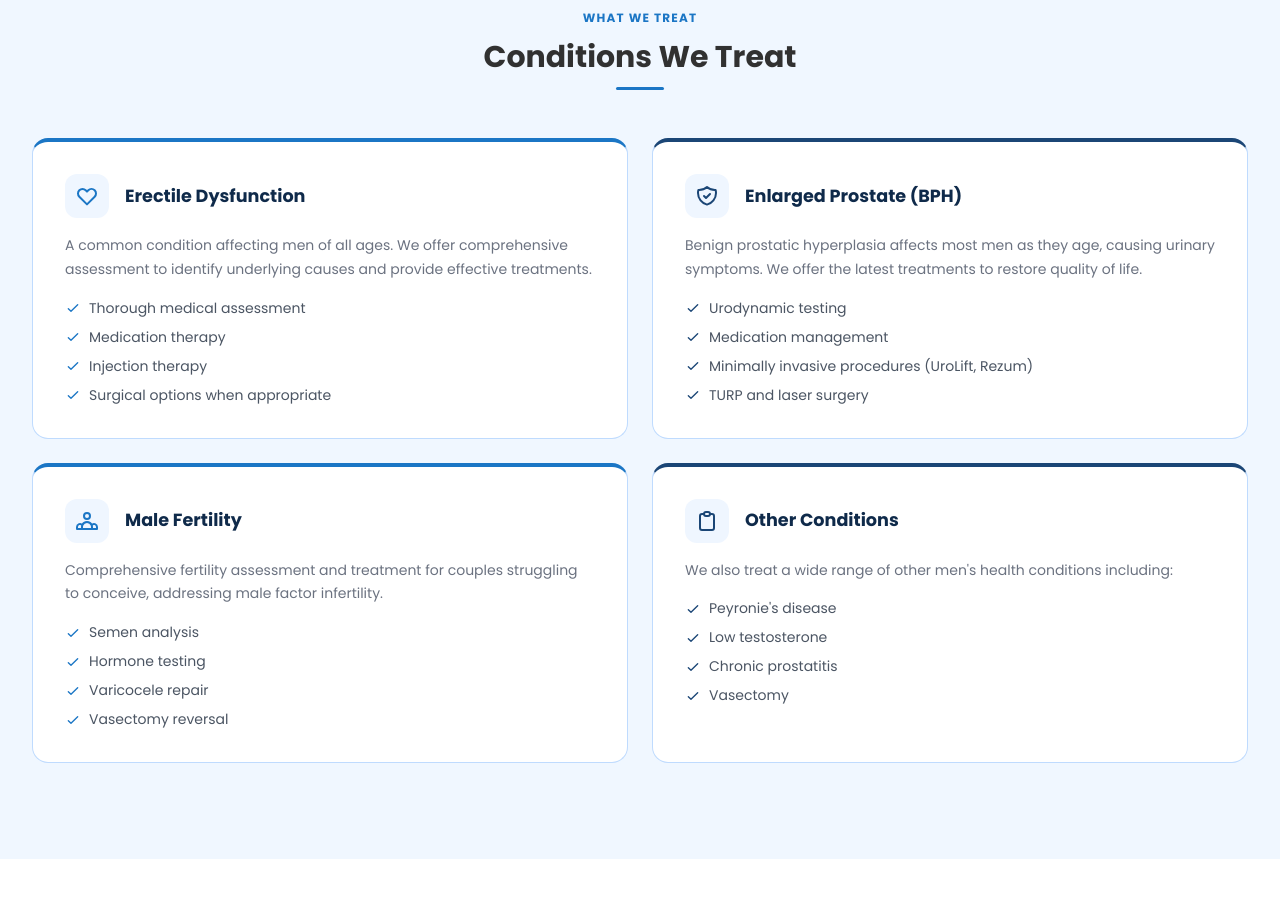
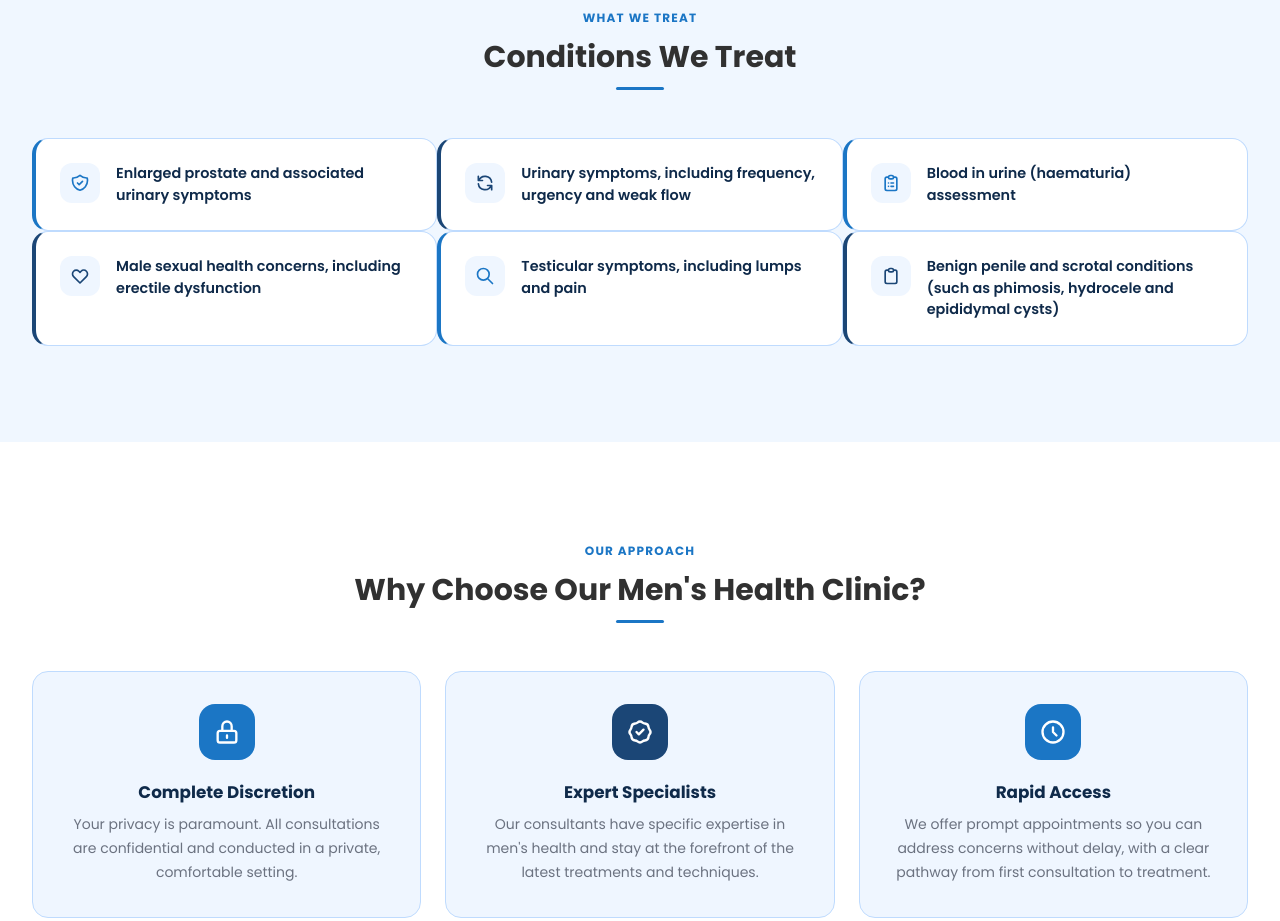
Before and after one commit to charlotterosebowen90/lus-website, a website: page conditions/mens-health.html in a window 1280 px wide. Shown: the part 1220-2141 px from the top of the page. Drawn offline with Linux system fonts and the light colour scheme.

Commit message:
Update Men's Health conditions list to focused clinical conditions
Co-Authored-By: Claude Sonnet 4.6 <noreply@anthropic.com>

```diff
--- a/conditions/mens-health.html
+++ b/conditions/mens-health.html
@@ -257,73 +257,42 @@
         <div style="width:3rem;height:3px;background:#1b76c5;border-radius:9999px;margin:0 auto;"></div>
       </div>
 
-      <div class="grid md:grid-cols-2 gap-6">
-        <!-- Erectile Dysfunction -->
-        <div style="background:#fff;border:1px solid #bfdbfe;border-top:4px solid #1b76c5;border-radius:1rem;padding:2rem;transition:box-shadow 0.2s;" onmouseover="this.style.boxShadow='0 8px 24px rgba(27,118,197,0.12)'" onmouseout="this.style.boxShadow='none'">
-          <div style="display:flex;align-items:center;gap:1rem;margin-bottom:1rem;">
-            <div style="width:44px;height:44px;border-radius:0.75rem;background:#eff6ff;display:flex;align-items:center;justify-content:center;flex-shrink:0;">
-              <svg class="w-6 h-6" style="color:#1b76c5;" fill="none" stroke="currentColor" viewBox="0 0 24 24"><path stroke-linecap="round" stroke-linejoin="round" stroke-width="2" d="M4.318 6.318a4.5 4.5 0 000 6.364L12 20.364l7.682-7.682a4.5 4.5 0 00-6.364-6.364L12 7.636l-1.318-1.318a4.5 4.5 0 00-6.364 0z"/></svg>
-            </div>
-            <h3 style="font-size:1.1rem;font-weight:700;color:#0f2a4a;">Erectile Dysfunction</h3>
+      <div class="grid md:grid-cols-2 lg:grid-cols-3 gap-5">
+        <div style="background:#fff;border:1px solid #bfdbfe;border-left:4px solid #1b76c5;border-radius:1rem;padding:1.5rem;display:flex;align-items:flex-start;gap:1rem;transition:box-shadow 0.2s;" onmouseover="this.style.boxShadow='0 6px 20px rgba(27,118,197,0.12)'" onmouseout="this.style.boxShadow='none'">
+          <div style="width:40px;height:40px;border-radius:0.75rem;background:#eff6ff;display:flex;align-items:center;justify-content:center;flex-shrink:0;">
+            <svg class="w-5 h-5" style="color:#1b76c5;" fill="none" stroke="currentColor" viewBox="0 0 24 24"><path stroke-linecap="round" stroke-linejoin="round" stroke-width="2" d="M9 12l2 2 4-4m5.618-4.016A11.955 11.955 0 0112 2.944a11.955 11.955 0 01-8.618 3.04A12.02 12.02 0 003 9c0 5.591 3.824 10.29 9 11.622 5.176-1.332 9-6.03 9-11.622 0-1.042-.133-2.052-.382-3.016z"/></svg>
           </div>
-          <p style="color:#6b7280;font-size:0.875rem;line-height:1.7;margin-bottom:1rem;">A common condition affecting men of all ages. We offer comprehensive assessment to identify underlying causes and provide effective treatments.</p>
-          <ul class="space-y-2">
-            <li style="display:flex;align-items:center;gap:0.5rem;font-size:0.875rem;color:#4b5563;"><svg class="w-4 h-4 flex-shrink-0" style="color:#1b76c5;" fill="none" stroke="currentColor" viewBox="0 0 24 24"><path stroke-linecap="round" stroke-linejoin="round" stroke-width="2" d="M5 13l4 4L19 7"/></svg>Thorough medical assessment</li>
-            <li style="display:flex;align-items:center;gap:0.5rem;font-size:0.875rem;color:#4b5563;"><svg class="w-4 h-4 flex-shrink-0" style="color:#1b76c5;" fill="none" stroke="currentColor" viewBox="0 0 24 24"><path stroke-linecap="round" stroke-linejoin="round" stroke-width="2" d="M5 13l4 4L19 7"/></svg>Medication therapy</li>
-            <li style="display:flex;align-items:center;gap:0.5rem;font-size:0.875rem;color:#4b5563;"><svg class="w-4 h-4 flex-shrink-0" style="color:#1b76c5;" fill="none" stroke="currentColor" viewBox="0 0 24 24"><path stroke-linecap="round" stroke-linejoin="round" stroke-width="2" d="M5 13l4 4L19 7"/></svg>Injection therapy</li>
-            <li style="display:flex;align-items:center;gap:0.5rem;font-size:0.875rem;color:#4b5563;"><svg class="w-4 h-4 flex-shrink-0" style="color:#1b76c5;" fill="none" stroke="currentColor" viewBox="0 0 24 24"><path stroke-linecap="round" stroke-linejoin="round" stroke-width="2" d="M5 13l4 4L19 7"/></svg>Surgical options when appropriate</li>
-          </ul>
+          <p style="font-size:0.9rem;font-weight:600;color:#0f2a4a;line-height:1.5;">Enlarged prostate and associated urinary symptoms</p>
         </div>
-
-        <!-- Enlarged Prostate (BPH) -->
-        <div style="background:#fff;border:1px solid #bfdbfe;border-top:4px solid #1b4676;border-radius:1rem;padding:2rem;transition:box-shadow 0.2s;" onmouseover="this.style.boxShadow='0 8px 24px rgba(27,70,118,0.12)'" onmouseout="this.style.boxShadow='none'">
-          <div style="display:flex;align-items:center;gap:1rem;margin-bottom:1rem;">
-            <div style="width:44px;height:44px;border-radius:0.75rem;background:#eff6ff;display:flex;align-items:center;justify-content:center;flex-shrink:0;">
-              <svg class="w-6 h-6" style="color:#1b4676;" fill="none" stroke="currentColor" viewBox="0 0 24 24"><path stroke-linecap="round" stroke-linejoin="round" stroke-width="2" d="M9 12l2 2 4-4m5.618-4.016A11.955 11.955 0 0112 2.944a11.955 11.955 0 01-8.618 3.04A12.02 12.02 0 003 9c0 5.591 3.824 10.29 9 11.622 5.176-1.332 9-6.03 9-11.622 0-1.042-.133-2.052-.382-3.016z"/></svg>
-            </div>
-            <h3 style="font-size:1.1rem;font-weight:700;color:#0f2a4a;">Enlarged Prostate (BPH)</h3>
+        <div style="background:#fff;border:1px solid #bfdbfe;border-left:4px solid #1b4676;border-radius:1rem;padding:1.5rem;display:flex;align-items:flex-start;gap:1rem;transition:box-shadow 0.2s;" onmouseover="this.style.boxShadow='0 6px 20px rgba(27,70,118,0.12)'" onmouseout="this.style.boxShadow='none'">
+          <div style="width:40px;height:40px;border-radius:0.75rem;background:#eff6ff;display:flex;align-items:center;justify-content:center;flex-shrink:0;">
+            <svg class="w-5 h-5" style="color:#1b4676;" fill="none" stroke="currentColor" viewBox="0 0 24 24"><path stroke-linecap="round" stroke-linejoin="round" stroke-width="2" d="M4 4v5h.582m15.356 2A8.001 8.001 0 004.582 9m0 0H9m11 11v-5h-.581m0 0a8.003 8.003 0 01-15.357-2m15.357 2H15"/></svg>
           </div>
-          <p style="color:#6b7280;font-size:0.875rem;line-height:1.7;margin-bottom:1rem;">Benign prostatic hyperplasia affects most men as they age, causing urinary symptoms. We offer the latest treatments to restore quality of life.</p>
-          <ul class="space-y-2">
-            <li style="display:flex;align-items:center;gap:0.5rem;font-size:0.875rem;color:#4b5563;"><svg class="w-4 h-4 flex-shrink-0" style="color:#1b4676;" fill="none" stroke="currentColor" viewBox="0 0 24 24"><path stroke-linecap="round" stroke-linejoin="round" stroke-width="2" d="M5 13l4 4L19 7"/></svg>Urodynamic testing</li>
-            <li style="display:flex;align-items:center;gap:0.5rem;font-size:0.875rem;color:#4b5563;"><svg class="w-4 h-4 flex-shrink-0" style="color:#1b4676;" fill="none" stroke="currentColor" viewBox="0 0 24 24"><path stroke-linecap="round" stroke-linejoin="round" stroke-width="2" d="M5 13l4 4L19 7"/></svg>Medication management</li>
-            <li style="display:flex;align-items:center;gap:0.5rem;font-size:0.875rem;color:#4b5563;"><svg class="w-4 h-4 flex-shrink-0" style="color:#1b4676;" fill="none" stroke="currentColor" viewBox="0 0 24 24"><path stroke-linecap="round" stroke-linejoin="round" stroke-width="2" d="M5 13l4 4L19 7"/></svg>Minimally invasive procedures (UroLift, Rezum)</li>
-            <li style="display:flex;align-items:center;gap:0.5rem;font-size:0.875rem;color:#4b5563;"><svg class="w-4 h-4 flex-shrink-0" style="color:#1b4676;" fill="none" stroke="currentColor" viewBox="0 0 24 24"><path stroke-linecap="round" stroke-linejoin="round" stroke-width="2" d="M5 13l4 4L19 7"/></svg>TURP and laser surgery</li>
-          </ul>
+          <p style="font-size:0.9rem;font-weight:600;color:#0f2a4a;line-height:1.5;">Urinary symptoms, including frequency, urgency and weak flow</p>
         </div>
-
-        <!-- Male Fertility -->
-        <div style="background:#fff;border:1px solid #bfdbfe;border-top:4px solid #1b76c5;border-radius:1rem;padding:2rem;transition:box-shadow 0.2s;" onmouseover="this.style.boxShadow='0 8px 24px rgba(27,118,197,0.12)'" onmouseout="this.style.boxShadow='none'">
-          <div style="display:flex;align-items:center;gap:1rem;margin-bottom:1rem;">
-            <div style="width:44px;height:44px;border-radius:0.75rem;background:#eff6ff;display:flex;align-items:center;justify-content:center;flex-shrink:0;">
-              <svg class="w-6 h-6" style="color:#1b76c5;" fill="none" stroke="currentColor" viewBox="0 0 24 24"><path stroke-linecap="round" stroke-linejoin="round" stroke-width="2" d="M17 20h5v-2a3 3 0 00-5.356-1.857M17 20H7m10 0v-2c0-.656-.126-1.283-.356-1.857M7 20H2v-2a3 3 0 015.356-1.857M7 20v-2c0-.656.126-1.283.356-1.857m0 0a5.002 5.002 0 019.288 0M15 7a3 3 0 11-6 0 3 3 0 016 0z"/></svg>
-            </div>
-            <h3 style="font-size:1.1rem;font-weight:700;color:#0f2a4a;">Male Fertility</h3>
+        <div style="background:#fff;border:1px solid #bfdbfe;border-left:4px solid #1b76c5;border-radius:1rem;padding:1.5rem;display:flex;align-items:flex-start;gap:1rem;transition:box-shadow 0.2s;" onmouseover="this.style.boxShadow='0 6px 20px rgba(27,118,197,0.12)'" onmouseout="this.style.boxShadow='none'">
+          <div style="width:40px;height:40px;border-radius:0.75rem;background:#eff6ff;display:flex;align-items:center;justify-content:center;flex-shrink:0;">
+            <svg class="w-5 h-5" style="color:#1b76c5;" fill="none" stroke="currentColor" viewBox="0 0 24 24"><path stroke-linecap="round" stroke-linejoin="round" stroke-width="2" d="M9 5H7a2 2 0 00-2 2v12a2 2 0 002 2h10a2 2 0 002-2V7a2 2 0 00-2-2h-2M9 5a2 2 0 002 2h2a2 2 0 002-2M9 5a2 2 0 012-2h2a2 2 0 012 2m-3 7h3m-3 4h3m-6-4h.01M9 16h.01"/></svg>
           </div>
-          <p style="color:#6b7280;font-size:0.875rem;line-height:1.7;margin-bottom:1rem;">Comprehensive fertility assessment and treatment for couples struggling to conceive, addressing male factor infertility.</p>
-          <ul class="space-y-2">
-            <li style="display:flex;align-items:center;gap:0.5rem;font-size:0.875rem;color:#4b5563;"><svg class="w-4 h-4 flex-shrink-0" style="color:#1b76c5;" fill="none" stroke="currentColor" viewBox="0 0 24 24"><path stroke-linecap="round" stroke-linejoin="round" stroke-width="2" d="M5 13l4 4L19 7"/></svg>Semen analysis</li>
-            <li style="display:flex;align-items:center;gap:0.5rem;font-size:0.875rem;color:#4b5563;"><svg class="w-4 h-4 flex-shrink-0" style="color:#1b76c5;" fill="none" stroke="currentColor" viewBox="0 0 24 24"><path stroke-linecap="round" stroke-linejoin="round" stroke-width="2" d="M5 13l4 4L19 7"/></svg>Hormone testing</li>
-            <li style="display:flex;align-items:center;gap:0.5rem;font-size:0.875rem;color:#4b5563;"><svg class="w-4 h-4 flex-shrink-0" style="color:#1b76c5;" fill="none" stroke="currentColor" viewBox="0 0 24 24"><path stroke-linecap="round" stroke-linejoin="round" stroke-width="2" d="M5 13l4 4L19 7"/></svg>Varicocele repair</li>
-            <li style="display:flex;align-items:center;gap:0.5rem;font-size:0.875rem;color:#4b5563;"><svg class="w-4 h-4 flex-shrink-0" style="color:#1b76c5;" fill="none" stroke="currentColor" viewBox="0 0 24 24"><path stroke-linecap="round" stroke-linejoin="round" stroke-width="2" d="M5 13l4 4L19 7"/></svg>Vasectomy reversal</li>
-          </ul>
+          <p style="font-size:0.9rem;font-weight:600;color:#0f2a4a;line-height:1.5;">Blood in urine (haematuria) assessment</p>
         </div>
-
-        <!-- Other Conditions -->
-        <div style="background:#fff;border:1px solid #bfdbfe;border-top:4px solid #1b4676;border-radius:1rem;padding:2rem;transition:box-shadow 0.2s;" onmouseover="this.style.boxShadow='0 8px 24px rgba(27,70,118,0.12)'" onmouseout="this.style.boxShadow='none'">
-          <div style="display:flex;align-items:center;gap:1rem;margin-bottom:1rem;">
-            <div style="width:44px;height:44px;border-radius:0.75rem;background:#eff6ff;display:flex;align-items:center;justify-content:center;flex-shrink:0;">
-              <svg class="w-6 h-6" style="color:#1b4676;" fill="none" stroke="currentColor" viewBox="0 0 24 24"><path stroke-linecap="round" stroke-linejoin="round" stroke-width="2" d="M9 5H7a2 2 0 00-2 2v12a2 2 0 002 2h10a2 2 0 002-2V7a2 2 0 00-2-2h-2M9 5a2 2 0 002 2h2a2 2 0 002-2M9 5a2 2 0 012-2h2a2 2 0 012 2"/></svg>
-            </div>
-            <h3 style="font-size:1.1rem;font-weight:700;color:#0f2a4a;">Other Conditions</h3>
+        <div style="background:#fff;border:1px solid #bfdbfe;border-left:4px solid #1b4676;border-radius:1rem;padding:1.5rem;display:flex;align-items:flex-start;gap:1rem;transition:box-shadow 0.2s;" onmouseover="this.style.boxShadow='0 6px 20px rgba(27,70,118,0.12)'" onmouseout="this.style.boxShadow='none'">
+          <div style="width:40px;height:40px;border-radius:0.75rem;background:#eff6ff;display:flex;align-items:center;justify-content:center;flex-shrink:0;">
+            <svg class="w-5 h-5" style="color:#1b4676;" fill="none" stroke="currentColor" viewBox="0 0 24 24"><path stroke-linecap="round" stroke-linejoin="round" stroke-width="2" d="M4.318 6.318a4.5 4.5 0 000 6.364L12 20.364l7.682-7.682a4.5 4.5 0 00-6.364-6.364L12 7.636l-1.318-1.318a4.5 4.5 0 00-6.364 0z"/></svg>
           </div>
-          <p style="color:#6b7280;font-size:0.875rem;line-height:1.7;margin-bottom:1rem;">We also treat a wide range of other men's health conditions including:</p>
-          <ul class="space-y-2">
-            <li style="display:flex;align-items:center;gap:0.5rem;font-size:0.875rem;color:#4b5563;"><svg class="w-4 h-4 flex-shrink-0" style="color:#1b4676;" fill="none" stroke="currentColor" viewBox="0 0 24 24"><path stroke-linecap="round" stroke-linejoin="round" stroke-width="2" d="M5 13l4 4L19 7"/></svg>Peyronie's disease</li>
-            <li style="display:flex;align-items:center;gap:0.5rem;font-size:0.875rem;color:#4b5563;"><svg class="w-4 h-4 flex-shrink-0" style="color:#1b4676;" fill="none" stroke="currentColor" viewBox="0 0 24 24"><path stroke-linecap="round" stroke-linejoin="round" stroke-width="2" d="M5 13l4 4L19 7"/></svg>Low testosterone</li>
-            <li style="display:flex;align-items:center;gap:0.5rem;font-size:0.875rem;color:#4b5563;"><svg class="w-4 h-4 flex-shrink-0" style="color:#1b4676;" fill="none" stroke="currentColor" viewBox="0 0 24 24"><path stroke-linecap="round" stroke-linejoin="round" stroke-width="2" d="M5 13l4 4L19 7"/></svg>Chronic prostatitis</li>
-            <li style="display:flex;align-items:center;gap:0.5rem;font-size:0.875rem;color:#4b5563;"><svg class="w-4 h-4 flex-shrink-0" style="color:#1b4676;" fill="none" stroke="currentColor" viewBox="0 0 24 24"><path stroke-linecap="round" stroke-linejoin="round" stroke-width="2" d="M5 13l4 4L19 7"/></svg>Vasectomy</li>
-          </ul>
+          <p style="font-size:0.9rem;font-weight:600;color:#0f2a4a;line-height:1.5;">Male sexual health concerns, including erectile dysfunction</p>
+        </div>
+        <div style="background:#fff;border:1px solid #bfdbfe;border-left:4px solid #1b76c5;border-radius:1rem;padding:1.5rem;display:flex;align-items:flex-start;gap:1rem;transition:box-shadow 0.2s;" onmouseover="this.style.boxShadow='0 6px 20px rgba(27,118,197,0.12)'" onmouseout="this.style.boxShadow='none'">
+          <div style="width:40px;height:40px;border-radius:0.75rem;background:#eff6ff;display:flex;align-items:center;justify-content:center;flex-shrink:0;">
+            <svg class="w-5 h-5" style="color:#1b76c5;" fill="none" stroke="currentColor" viewBox="0 0 24 24"><path stroke-linecap="round" stroke-linejoin="round" stroke-width="2" d="M21 21l-6-6m2-5a7 7 0 11-14 0 7 7 0 0114 0z"/></svg>
+          </div>
+          <p style="font-size:0.9rem;font-weight:600;color:#0f2a4a;line-height:1.5;">Testicular symptoms, including lumps and pain</p>
+        </div>
+        <div style="background:#fff;border:1px solid #bfdbfe;border-left:4px solid #1b4676;border-radius:1rem;padding:1.5rem;display:flex;align-items:flex-start;gap:1rem;transition:box-shadow 0.2s;" onmouseover="this.style.boxShadow='0 6px 20px rgba(27,70,118,0.12)'" onmouseout="this.style.boxShadow='none'">
+          <div style="width:40px;height:40px;border-radius:0.75rem;background:#eff6ff;display:flex;align-items:center;justify-content:center;flex-shrink:0;">
+            <svg class="w-5 h-5" style="color:#1b4676;" fill="none" stroke="currentColor" viewBox="0 0 24 24"><path stroke-linecap="round" stroke-linejoin="round" stroke-width="2" d="M9 5H7a2 2 0 00-2 2v12a2 2 0 002 2h10a2 2 0 002-2V7a2 2 0 00-2-2h-2M9 5a2 2 0 002 2h2a2 2 0 002-2M9 5a2 2 0 012-2h2a2 2 0 012 2"/></svg>
+          </div>
+          <p style="font-size:0.9rem;font-weight:600;color:#0f2a4a;line-height:1.5;">Benign penile and scrotal conditions (such as phimosis, hydrocele and epididymal cysts)</p>
         </div>
       </div>
     </div>
```
